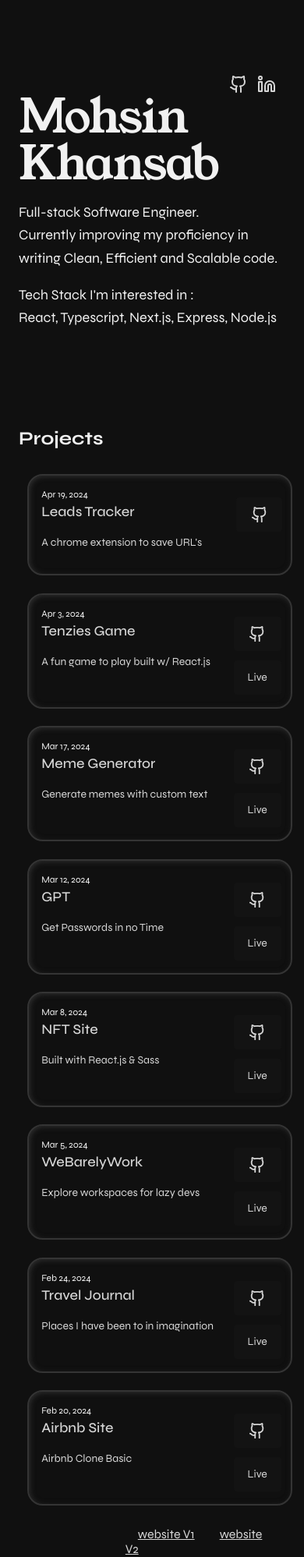
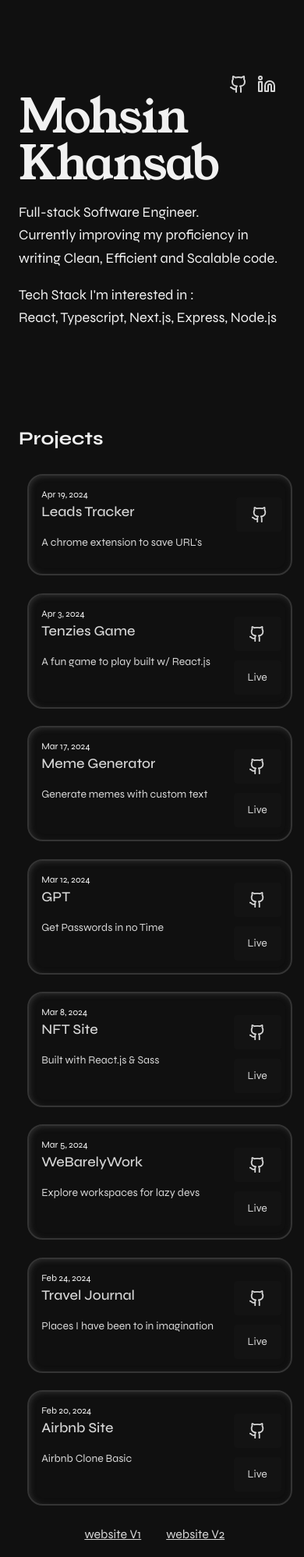
Before and after one commit to mohs-in/website_v3, a React (Vite) app: page / in a window 390 px wide. Shown: the top 1997 px of the page at 78% size. Built offline with nearby package versions, Linux system fonts and the light colour scheme.

Commit message:
update margin

```diff
--- a/src/App.scss
+++ b/src/App.scss
@@ -187,7 +187,7 @@ article {
     }
 
     .prev-websites {
-        margin-left: 40%;
+        margin-left: 20%;
     }
 
     .projects-div {
```
